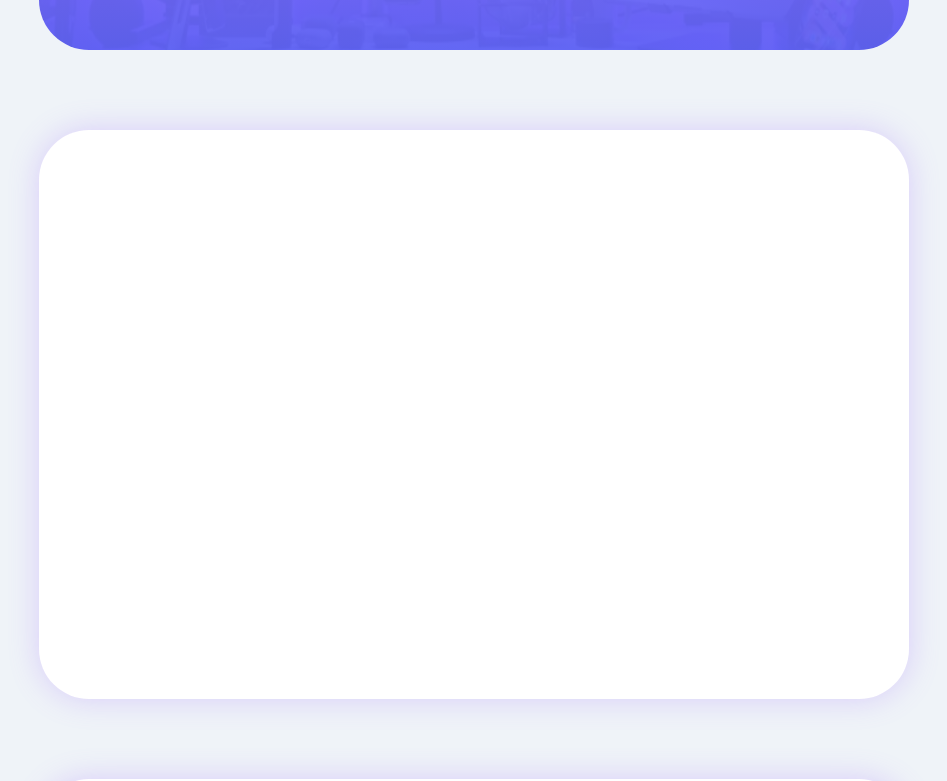
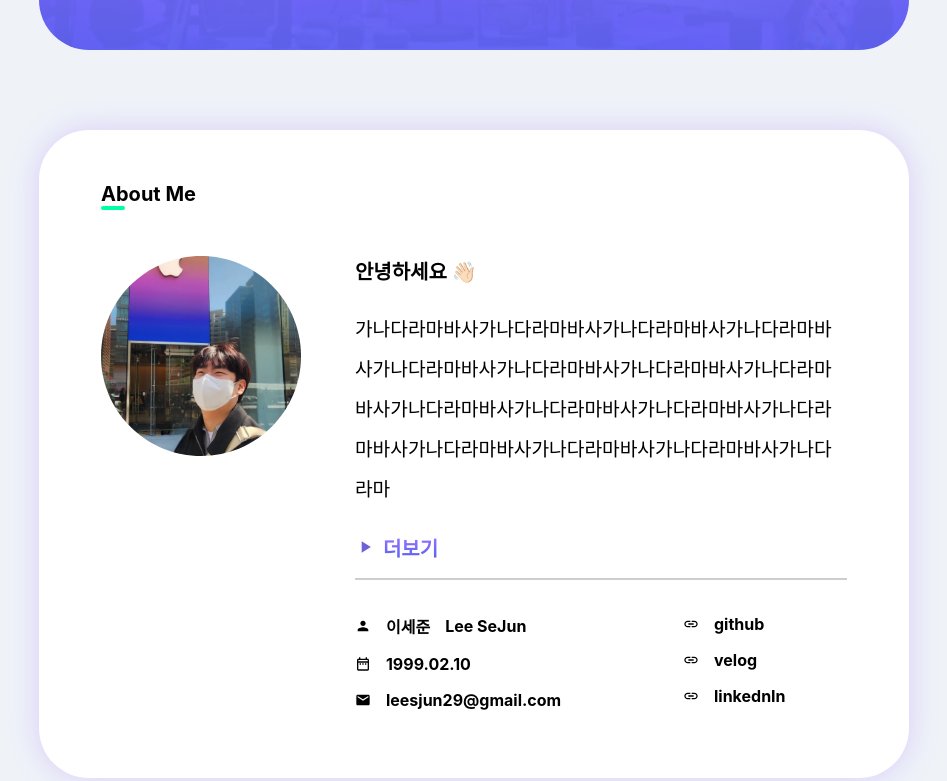
Before and after one commit to YimKeul/YimKeul.github.io, a React (Create React App) app: page / in a window 1280 px wide. Shown: the part 480-1261 px from the top of the page, without its empty margins (326-1273 px from the left). Built offline with nearby package versions, Linux system fonts and the light colour scheme.

Commit message:
feat : AboutMe layout & sample data

```diff
--- a/src/components/Colors.jsx
+++ b/src/components/Colors.jsx
@@ -1,2 +1,10 @@
-const main = "#9649B5";
-export { main };
+const purple = "#6D61D9";
+const point = "#00ffa3";
+const main = `linear-gradient(180deg, #a175ff 0%, #4f5ff2 100%)`;
+const glass = `linear-gradient(
+    167deg,
+    rgba(199, 199, 199, 0.3) 0%,
+    rgba(255, 255, 255, 0.1) 100%
+  )`;
+
+export { main, point, glass, purple };
--- a/src/components/Navigator.jsx
+++ b/src/components/Navigator.jsx
@@ -1,5 +1,6 @@
 import React from "react";
 import styled from "styled-components";
+import { main, glass } from "./";
 import { rsicons } from "../images";
 import { MdHome, MdPerson, MdOutlineStar, MdMonitor } from "react-icons/md";
 
@@ -59,7 +60,7 @@ const Navigator = () => {
 
 const S = {
   container: styled.div`
-    background: linear-gradient(180deg, #a175ff 0%, #4f5ff2 100%);
+    background: ${() => main};
     border-radius: 3.125rem 3.125rem 0 0;
     width: 18.25rem;
     height: 22.375rem;
@@ -71,11 +72,7 @@ const S = {
     width: 18.25rem;
     height: 4.125rem;
     border-radius: 0 0 3.125rem 3.125rem;
-    background: linear-gradient(
-      167deg,
-      rgba(199, 199, 199, 0.3) 0%,
-      rgba(255, 255, 255, 0.1) 100%
-    );
+    background: ${() => glass};
     box-shadow: 0px 4px 4px 0px rgba(0, 0, 0, 0.25);
     backdrop-filter: blur(20px);
   `,
--- a/src/components/index.js
+++ b/src/components/index.js
@@ -1,3 +1,3 @@
 import Navigator from "./Navigator";
-import { main } from "./Colors";
-export { Navigator, main };
+import { main, point, glass, purple } from "./Colors";
+export { Navigator, main, point, glass, purple };
--- a/src/images/index.js
+++ b/src/images/index.js
@@ -3,4 +3,5 @@ import swift from "./swift.svg";
 import desk from "./desk.svg";
 import rsicons from "./rsicons.svg";
 import bgcard from "./bgcard.svg";
-export { react, swift, desk, rsicons, bgcard };
+import profile from "./profile.svg";
+export { react, swift, desk, rsicons, bgcard, profile };
--- a/src/pages/About.jsx
+++ b/src/pages/About.jsx
@@ -1,16 +1,131 @@
-import React from "react";
+import React, { useState } from "react";
 import styled from "styled-components";
-
+import { point, main, purple } from "../components";
+import { profile } from "../images";
+import {
+  MdPerson,
+  MdOutlineDateRange,
+  MdEmail,
+  MdLink,
+  MdPlayArrow,
+} from "react-icons/md";
 // const PC = window.innerWidth > 1024;
 
 const About = () => {
-  return <S.container>{/* <p>h</p> */}</S.container>;
+  const [isMore, setMore] = useState(false);
+  const handleMore = () => {
+    setMore(!isMore);
+  };
+  return (
+    <S.container>
+      <S.inner>
+        <S.section>
+          About Me
+          <S.bar />
+        </S.section>
+        <S.row>
+          <div style={{ marginTop: "2.87rem" }}>
+            <img src={profile} alt="profile" />
+          </div>
+          <S.content>
+            <S.title>안녕하세요 👋🏻</S.title>
+            <S.desc>
+              가나다라마바사가나다라마바사가나다라마바사가나다라마바사가나다라마바사가나다라마바사가나다라마바사가나다라마바사가나다라마바사가나다라마바사가나다라마바사가나다라마바사가나다라마바사가나다라마바사가나다라마바사가나다라마
+            </S.desc>
+            {isMore ? (
+              <>
+                <S.infoLabel
+                  onClick={() => handleMore()}
+                  style={{ cursor: "pointer" }}
+                >
+                  <MdPlayArrow
+                    style={{
+                      width: "1.25rem",
+                      height: "1.25rem",
+                      transform: "rotate(90deg)",
+                    }}
+                    color={purple}
+                  />
+                  <S.moreText>더보기</S.moreText>
+                </S.infoLabel>
+                <h1>asdfa</h1>
+                <h1>asdfa</h1>
+                <h1>asdfa</h1>
+                <h1>asdfa</h1>
+                <h1>asdfa</h1>
+                <h1>asdfa</h1>
+                <h1>asdfa</h1>
+                <h1>asdfa</h1>
+                <h1>asdfa</h1>
+                <h1>asdfa</h1>
+              </>
+            ) : (
+              <S.infoLabel
+                onClick={() => handleMore()}
+                style={{ cursor: "pointer" }}
+              >
+                <MdPlayArrow
+                  style={{
+                    width: "1.25rem",
+                    height: "1.25rem",
+                  }}
+                  color={purple}
+                />
+                <S.moreText>더보기</S.moreText>
+              </S.infoLabel>
+            )}
+
+            <S.line />
+            <S.infoBox>
+              <S.row>
+                <div style={{ flex: 2 }}>
+                  <S.infoLabel>
+                    <MdPerson style={{ width: "1rem", height: "1rem" }} />
+                    <S.infoText>이세준</S.infoText>
+                    <S.infoText>Lee SeJun</S.infoText>
+                  </S.infoLabel>
+                  {/*  */}
+                  <S.infoLabel>
+                    <MdOutlineDateRange
+                      style={{ width: "1rem", height: "1rem" }}
+                    />
+                    <S.infoText>1999.02.10</S.infoText>
+                  </S.infoLabel>
+                  {/*  */}
+                  <S.infoLabel>
+                    <MdEmail style={{ width: "1rem", height: "1rem" }} />
+                    <S.infoText>leesjun29@gmail.com</S.infoText>
+                  </S.infoLabel>
+                </div>
+                <div style={{ flex: 1 }}>
+                  <S.infoLabel>
+                    <MdLink style={{ width: "1rem", height: "1rem" }} />
+                    <S.infoText>github</S.infoText>
+                  </S.infoLabel>
+                  {/*  */}
+                  <S.infoLabel>
+                    <MdLink style={{ width: "1rem", height: "1rem" }} />
+                    <S.infoText>velog</S.infoText>
+                  </S.infoLabel>
+                  {/*  */}
+                  <S.infoLabel>
+                    <MdLink style={{ width: "1rem", height: "1rem" }} />
+                    <S.infoText>linkednIn</S.infoText>
+                  </S.infoLabel>
+                </div>
+              </S.row>
+            </S.infoBox>
+          </S.content>
+        </S.row>
+      </S.inner>
+    </S.container>
+  );
 };
 
 const S = {
   container: styled.div`
     width: 54.375rem;
-    height: 35.56531rem;
+    min-height: 35.56531rem;
     border-radius: 3.125rem;
     background: #fff;
     box-shadow: 0px 0px 30px 0px rgba(161, 117, 255, 0.3);
@@ -19,6 +134,85 @@ const S = {
       float: right;
     }
   `,
+  inner: styled.div`
+    margin-block: 3.25rem;
+    padding-inline: 3.88rem;
+  `,
+  section: styled.div`
+    color: #000;
+    font-size: 1.25rem;
+    font-family: Inter;
+    font-style: normal;
+    font-weight: 700;
+    line-height: normal;
+  `,
+  bar: styled.div`
+    width: 1.5rem;
+    height: 0.25rem;
+    background-color: ${() => point};
+    border-radius: 1.25rem;
+  `,
+  row: styled.div`
+    display: flex;
+    flex: 1;
+    justify-content: space-between;
+    align-items: flex-start;
+  `,
+  content: styled.div`
+    width: 30.75rem;
+    margin-top: 2.87rem;
+  `,
+  title: styled.div`
+    color: #000;
+    font-size: 1.25rem;
+    font-family: Inter;
+    font-style: normal;
+    font-weight: 700;
+    line-height: normal;
+  `,
+  desc: styled.div`
+    color: black;
+    font-size: 1.2rem;
+    font-family: Inter;
+    font-style: normal;
+    font-weight: 500;
+    line-height: 2.5rem;
+    margin-block: 1.5rem;
+  `,
+  line: styled.div`
+    width: 100%;
+    height: 0.125rem;
+    background: #cdcdcd;
+  `,
+  infoBox: styled.div`
+    margin-top: 2.13rem;
+  `,
+  infoLabel: styled.div`
+    display: flex;
+    align-items: center;
+    margin-bottom: 1rem;
+  `,
+  infoText: styled.span`
+    color: #000;
+    font-size: 1rem;
+    font-family: Inter;
+    font-style: normal;
+    font-weight: 700;
+    line-height: normal;
+    margin-left: 0.94rem;
+  `,
+  moreText: styled.span`
+    background: ${() => main};
+    background-clip: text;
+    -webkit-background-clip: text;
+    color: transparent;
+    font-size: 1.25rem;
+    font-family: Inter;
+    font-style: normal;
+    font-weight: 700;
+    line-height: normal;
+    margin-left: 0.5rem;
+  `,
 };
 
 export default About;
--- a/src/pages/Home.jsx
+++ b/src/pages/Home.jsx
@@ -1,6 +1,7 @@
 import React from "react";
 import styled from "styled-components";
 import { bgcard } from "../images";
+import { point } from "../components";
 
 const Home = () => {
   return (
@@ -11,9 +12,9 @@ const Home = () => {
           <br /> FrontEnd 개발자 이세준입니다.
         </S.title>
         <S.desc>
-          유연하게 변화하는 스킬셋과 시대를 따라가기 위해 적극적으로 도전하는
+          시시각각 변화하는 스킬과 시대를 따라가기 위해 적극적으로 도전하는
           프론트엔드 개발자 이세준입니다. 웹(React), 앱(React-Native),
-          iOS(SwiftUI)를 활용해 변화에 유연하 게 대응할 수 있는 개발자가 되고
+          iOS(SwiftUI)를 활용해 변화에 유연하게 대응할 수 있는 개발자가 되고
           싶습니다.
         </S.desc>
       </S.inner>
@@ -37,7 +38,7 @@ const S = {
   `,
   inner: styled.div`
     margin-block: 4.88rem;
-    padding-inline: 3.87rem;
+    padding-inline: 3.88rem;
   `,
   title: styled.div`
     color: white;
@@ -48,7 +49,7 @@ const S = {
     line-height: normal;
   `,
   point: styled.span`
-    color: #00ffa3;
+    color: ${() => point};
     font-size: 3.125rem;
     font-family: Inter;
     font-style: normal;
--- a/src/pages/Main.jsx
+++ b/src/pages/Main.jsx
@@ -14,7 +14,6 @@ const Main = () => {
       {PC && <Navigator />}
       <Home />
       <About />
-      <About />
     </S.container>
   );
 };
```
Also changed, not shown: src/images/profile.svg (added).
